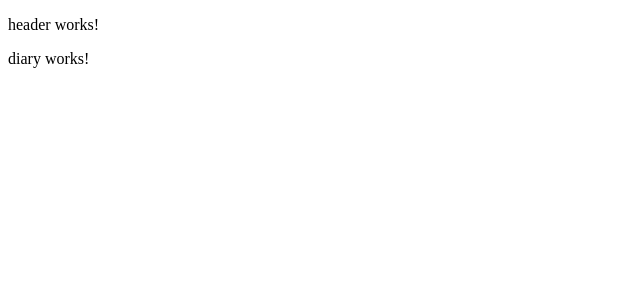
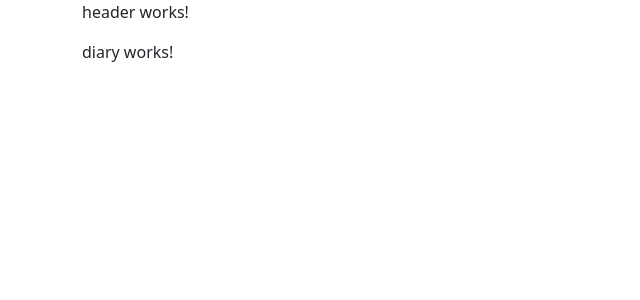
Before and after one commit to SgruntJs/mean, an Angular app: page / in a window 1280 px wide. Shown: the top 300 px of the page, without its empty margins (0-640 px from the left). Built offline with nearby package versions, Linux system fonts and the light colour scheme.

Commit message:
add routing

```diff
--- a/angular.json
+++ b/angular.json
@@ -28,6 +28,7 @@
               "src/assets"
             ],
             "styles": [
+              "./node_modules/bootstrap/dist/css/bootstrap.min.css",
               "src/styles.scss"
             ],
             "scripts": []
@@ -96,6 +97,7 @@
               "src/assets"
             ],
             "styles": [
+              "./node_modules/bootstrap/dist/css/bootstrap.min.css",
               "src/styles.scss"
             ],
             "scripts": []
--- a/package.json
+++ b/package.json
@@ -18,6 +18,7 @@
     "@angular/platform-browser": "^14.2.0",
     "@angular/platform-browser-dynamic": "^14.2.0",
     "@angular/router": "^14.2.0",
+    "bootstrap": "^5.2.2",
     "rxjs": "~7.5.0",
     "tslib": "^2.3.0",
     "zone.js": "~0.11.4"
--- a/src/app/app-routing.module.ts
+++ b/src/app/app-routing.module.ts
@@ -1,7 +1,12 @@
 import { NgModule } from '@angular/core';
 import { RouterModule, Routes } from '@angular/router';
+import { DiaryComponent } from './components/diary/diary.component';
 
-const routes: Routes = [];
+const routes: Routes = [
+  {
+    path:"", component: DiaryComponent
+  }
+];
 
 @NgModule({
   imports: [RouterModule.forRoot(routes)],
--- a/src/app/app.component.html
+++ b/src/app/app.component.html
@@ -1,2 +1,4 @@
-<app-header></app-header>
-<app-diary></app-diary>
+<div class="container">
+  <app-header></app-header>
+ <router-outlet></router-outlet>
+</div>
```
Also changed, not shown: 1 other file (tests, documents, lock files or other folders).
